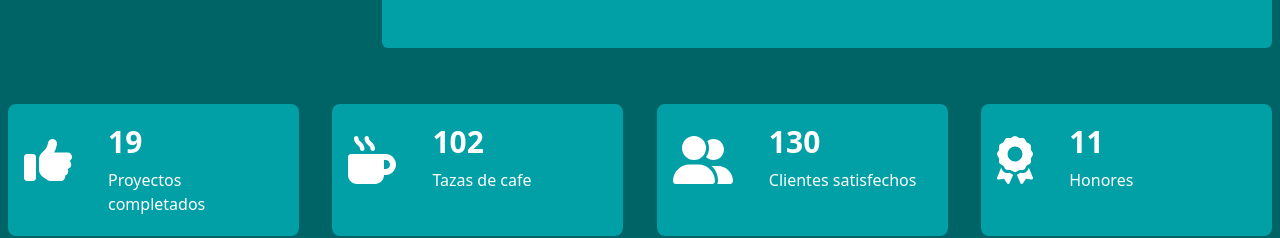
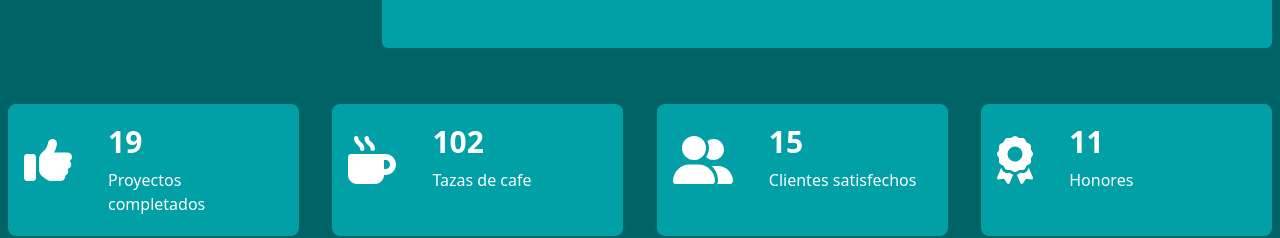
Before and after one commit to RubenJ27/Portafolio-profesional, a React (Vite) app: page / in a window 1280 px wide. Shown: the part 1200-1438 px from the top of the page. Built offline with nearby package versions, Linux system fonts and the light colour scheme.

Commit message:
feat: :zap: Change in the  section about me
Change in the  section about me

```diff
--- a/src/pages/ProfilePage.jsx
+++ b/src/pages/ProfilePage.jsx
@@ -103,7 +103,7 @@ export default function ProfilePage() {
             <FontAwesomeIcon icon={faUserGroup} className="text-white text-5xl" />
             </div>
             <div className="flex-col m-5">
-              <h1 className="text-white font-extrabold text-3xl">130</h1>
+              <h1 className="text-white font-extrabold text-3xl">15</h1>
               <p className="text-white mt-2">Clientes satisfechos</p>
             </div>
           </div>
```
